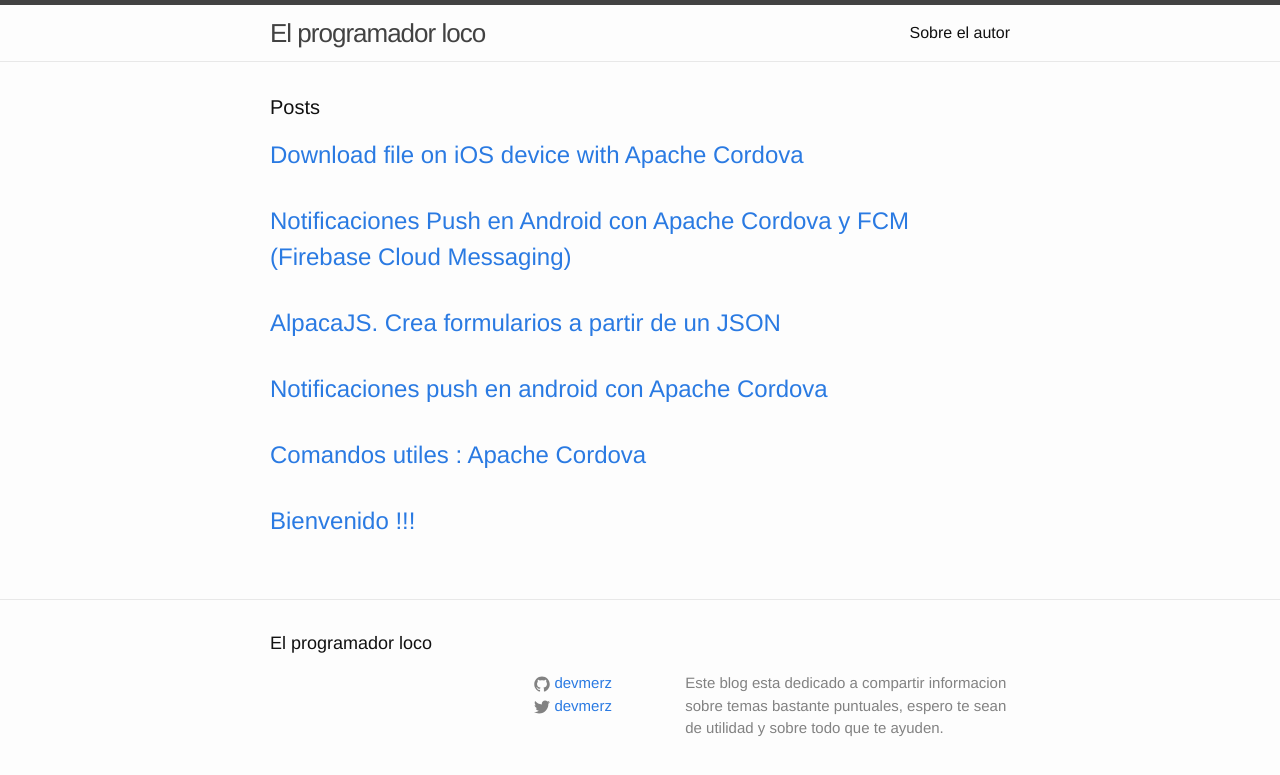
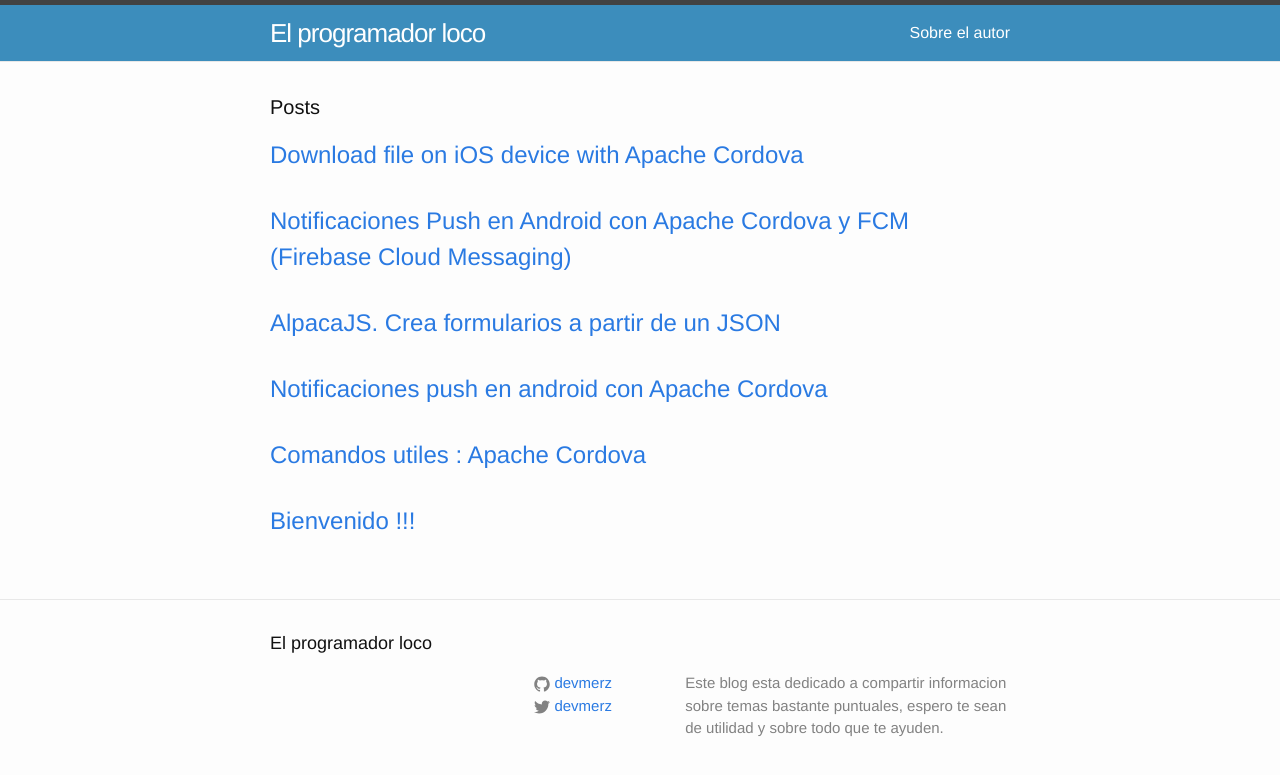
Before and after one commit to devmerz/devmerz.github.io, a Jekyll site: the page built from index.html, in a window 1280 px wide. Shown: the top 775 px of the page. Built offline with Jekyll 4.4.1, drawn with Linux system fonts in a browser that asks for light colours.

Commit message:
Custom header

```diff
--- a/css/site.css
+++ b/css/site.css
@@ -3,3 +3,21 @@ header .post-title{
 	text-align: center;
 	line-height: 1.3;
 }
+
+
+/* Clases para la cabecera */
+.site-header{
+	background: #3C8DBC;
+}
+.site-title{
+	color: white !important;
+}
+.site-nav .page-link{
+	color: white !important;
+}
+
+@media screen and (max-width: 580px) {
+    .site-nav .page-link{
+		color: black !important;
+	}
+}
```
